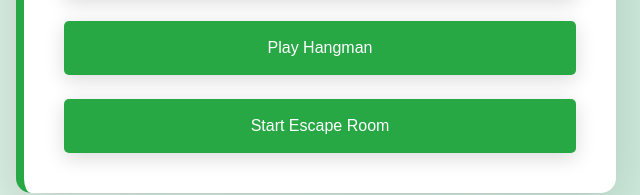
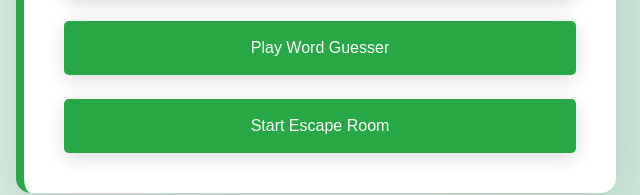
Before and after one commit to BSD95/PuzzleWise, a plain HTML site: page index.html in a window 1280 px wide. Shown: the part 304-499 px from the top of the page, 324-964 px from the left. Drawn offline with nearby package versions, Linux system fonts and the light colour scheme.

Commit message:
Update index.html

```diff
--- a/index.html
+++ b/index.html
@@ -24,7 +24,7 @@
         </form>
 
         <div class="text-center mt-4">
-            <a href="#" class="btn btn-primary" onclick="playHangman()">Play Hangman</a>
+            <a href="#" class="btn btn-primary" onclick="playHangman()">Play Word Guesser</a>
         </div>
         <div class="text-center mt-4">
             <a href="#" class="btn btn-info" onclick="startEscapeRoom()">Start Escape Room</a>
```
